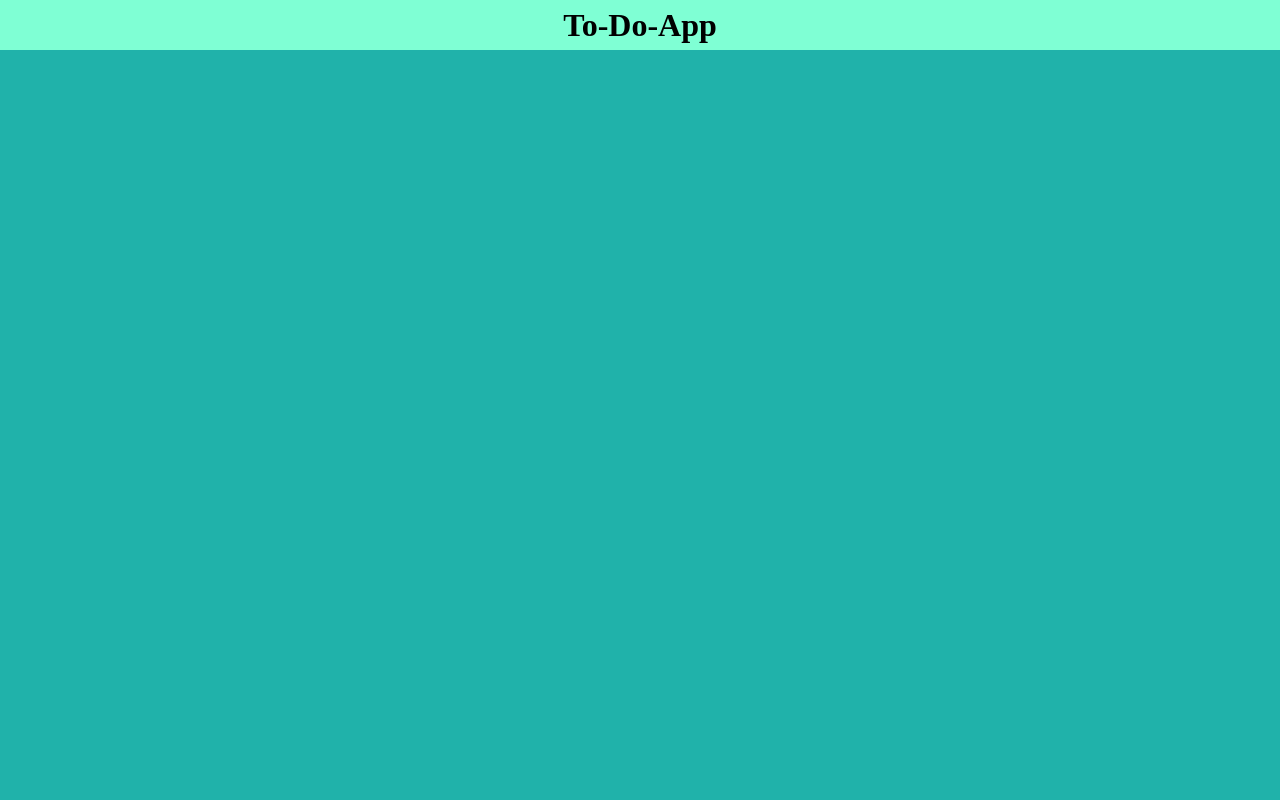
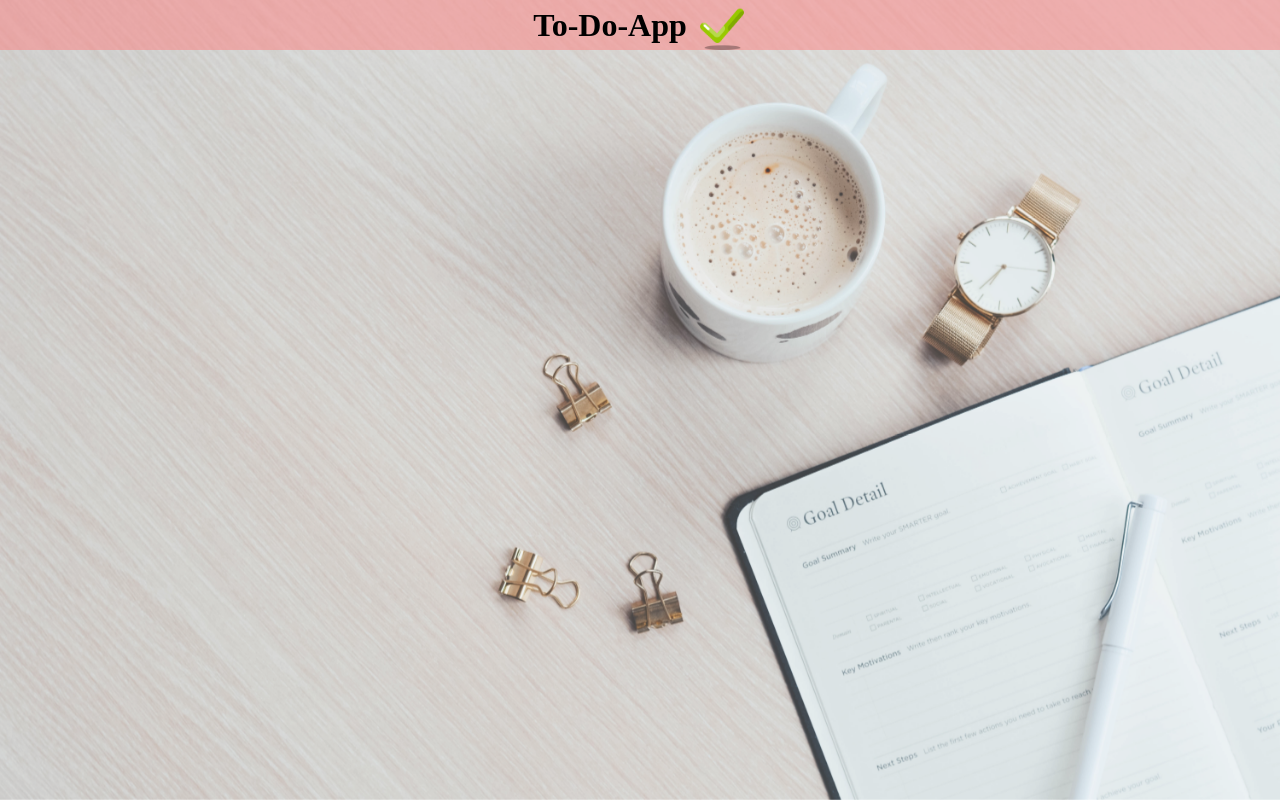
Before and after one commit to itsozod/to-do-app, a plain HTML site: page index.html in a window 1280 px wide. Drawn offline with Linux system fonts and the light colour scheme.

Commit message:
added bcg-image and fixed header

```diff
--- a/main.js
+++ b/main.js
@@ -1 +1 @@
-(()=>{"use strict";!function(){const e=document.querySelector("#content"),t=function(){const e=document.createElement("header");e.setAttribute("id","header");const t=document.createElement("h1");return t.textContent="To-Do-App",e.appendChild(t),e}();e.appendChild(t)}()})();
+(()=>{"use strict";!function(){const e=document.querySelector("#content"),t=function(){const e=document.createElement("header");e.setAttribute("id","header");const t=document.createElement("div");t.classList.add("header-container");const n=document.createElement("h1");n.classList.add("h1-header"),n.textContent="To-Do-App";const c=document.createElement("img");return c.classList.add("checked-img"),c.src="./images/checked-image.png",t.appendChild(n),t.appendChild(c),e.appendChild(t),e}();e.appendChild(t)}()})();
--- a/styles.css
+++ b/styles.css
@@ -3,24 +3,35 @@
     margin: 0;
 }
 body {
-    background-color: lightseagreen;
+    position: relative;
+    min-height: 100vh;
+}
+body:before {
+    content: "";
+    top: 0;
+    right: 0;
+    bottom: 0;
+    left: 0;
+    position: absolute;
+    background-image: url(images/to-do-bcg.jpg);
+    background-size: cover;
+    background-repeat: no-repeat;
+    background-position: center;
+    background-attachment: fixed;
+    opacity: 0.8;
 }
 #header {
     display: flex;
+    position: relative;
     justify-content: center;
     width: 100%;
     height: 50px;
     line-height: 50px;
-    background-color: aquamarine;
+    background-color: rgba(300, 128, 128, 0.5); /* lightcoral with 50% transparency */
 }
-.side-bar {
-    background-color: limegreen;
-    width: 300px;
-    height: 100vh;
+.header-container {
+    display: flex;
 }
-li {
-    padding: 5px;
+.h1-header {
+    margin-right: 10px;
 }
-.span {
-    font-size: 18px;
-}
```
Also changed, not shown: images/checked-image.png (added), images/to-do-bcg.jpg (added).
